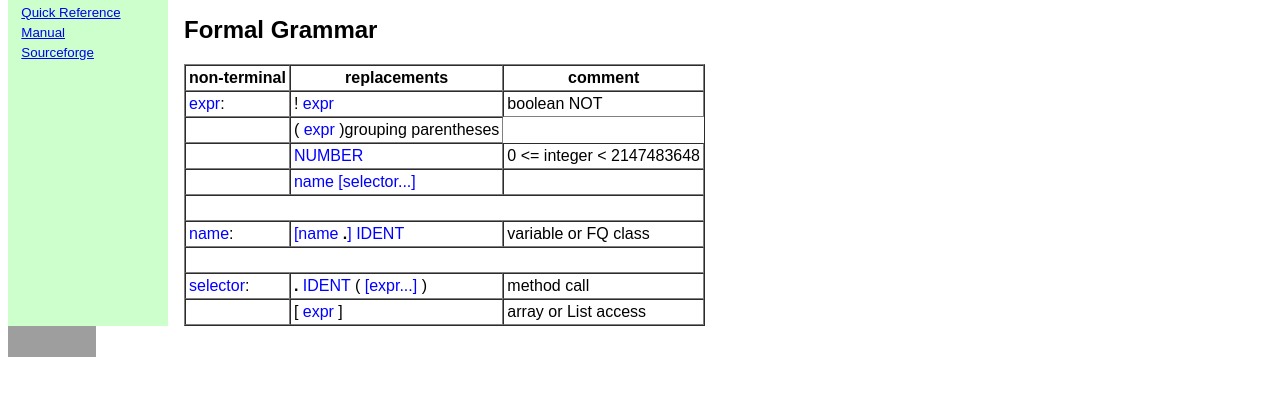
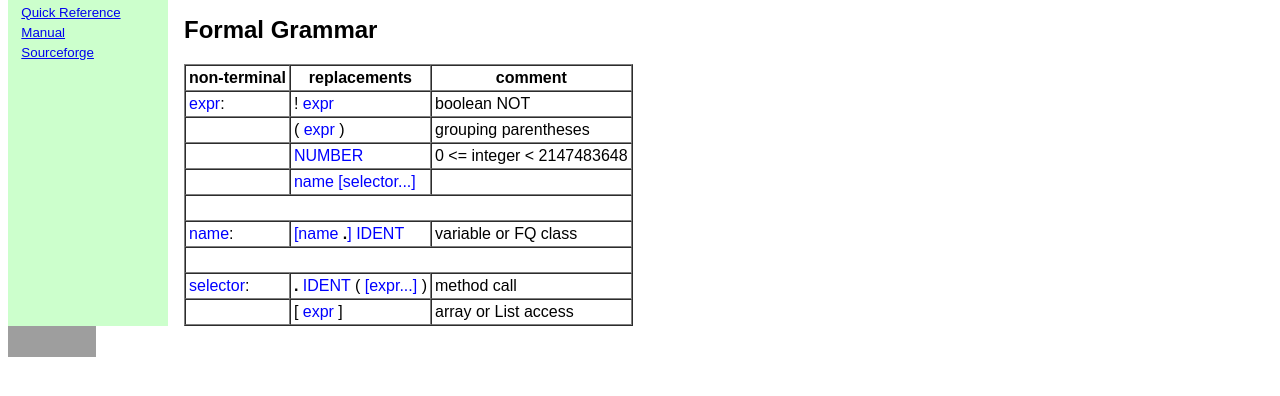
Before and after one commit to cmosher01/templat, a plain HTML site: page web/expression.html in a window 1280 px wide. Shown: the part 64-460 px from the top of the page. Drawn offline with Linux system fonts and the light colour scheme; grey boxes are pictures that could not be loaded.

Commit message:
small html cleanup
git-svn-id: http://svn.assembla.com/svn/cmosher/templat@10322 884d43a4-ffbe-47e9-90ca-fd8c37d7eb32

```diff
--- a/web/expression.html
+++ b/web/expression.html
@@ -25,8 +25,8 @@
 </thead>
 <tbody>
 <tr><td><span class="keyword">expr</span>:</td><td>! <span class="keyword">expr</span></td><td>boolean NOT</td></tr>
-<tr><td>&nbsp;</td><td>( <span class="keyword">expr</span> )</td<td>grouping parentheses</td></tr>
-<tr><td>&nbsp;</td><td><span class="keyword">NUMBER</span></td><td>0 <= integer < 2147483648</td></tr>
+<tr><td>&nbsp;</td><td>( <span class="keyword">expr</span> )</td><td>grouping parentheses</td></tr>
+<tr><td>&nbsp;</td><td><span class="keyword">NUMBER</span></td><td>0 &lt;= integer &lt; 2147483648</td></tr>
 <tr><td>&nbsp;</td><td><span class="keyword">name [selector...]</span></td><td>&nbsp;</td></tr>
 <tr><td colspan="3">&nbsp;</td></tr>
 <tr><td><span class="keyword">name</span>:</td><td><span class="keyword">[name</span> <strong>.</strong><span class="keyword">] IDENT</span></td><td>variable or FQ class</td></tr>
```
Also changed, not shown: web/quickstart.html (+1 -1 lines).
